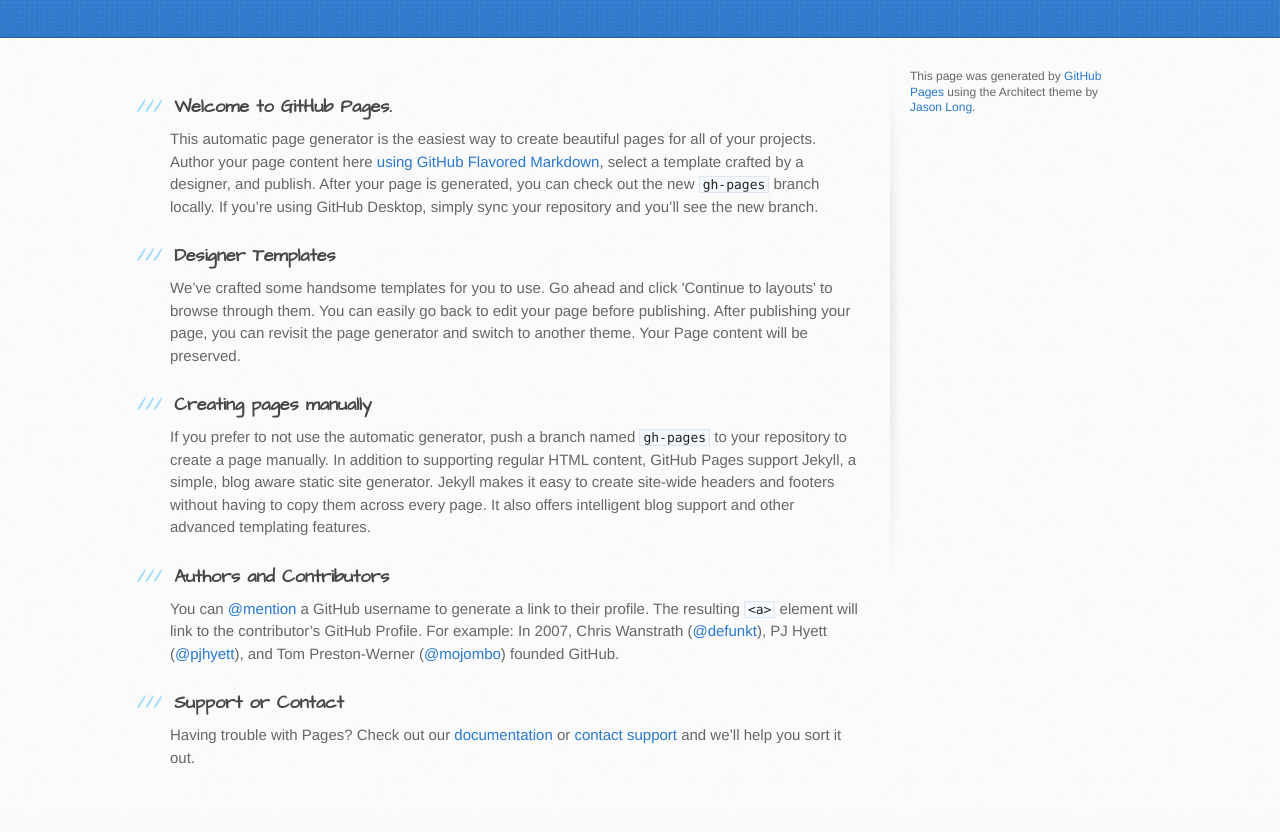
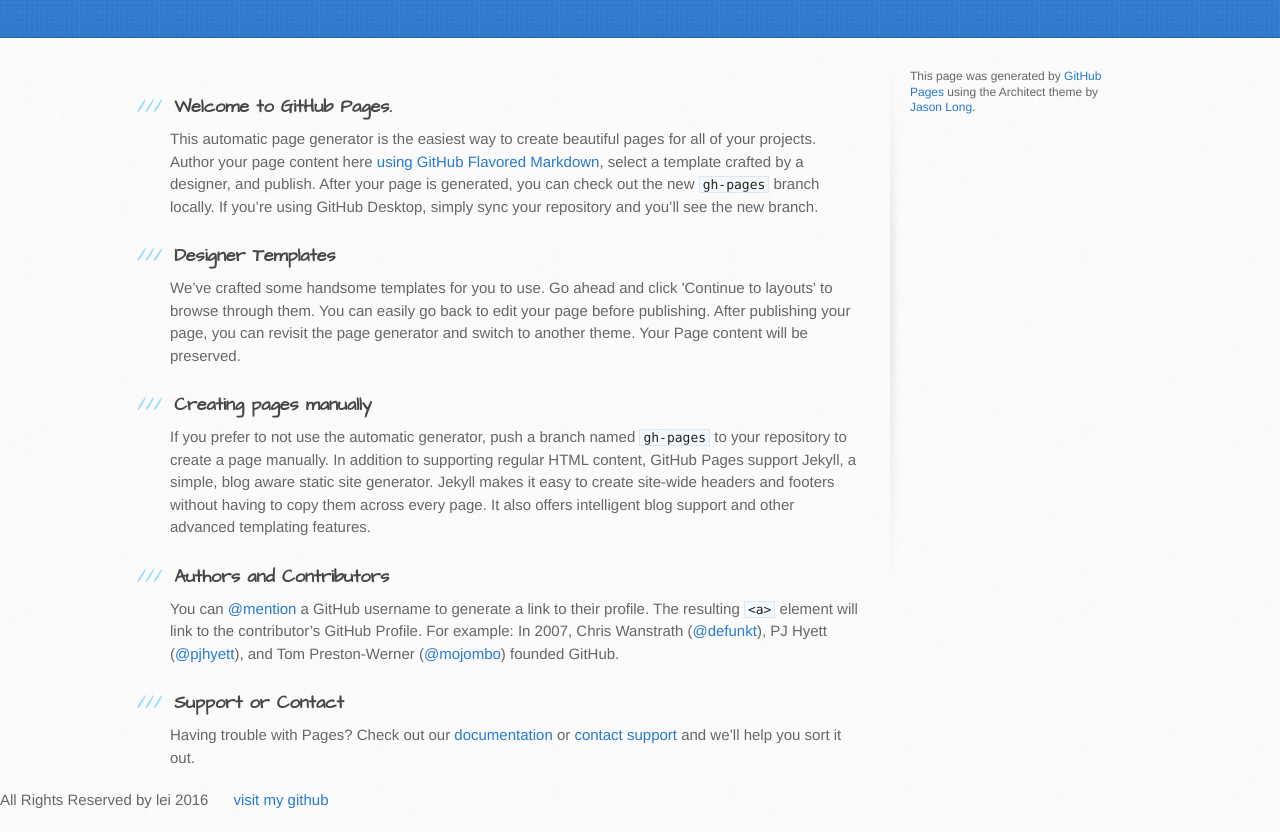
Before and after one commit to imail2016/imail2016.github.io, a plain HTML site: page index.html in a window 1280 px wide. Shown: the part 163-995 px from the top of the page. Drawn offline with Linux system fonts and the light colour scheme.

Commit message:
Update index.html

```diff
--- a/index.html
+++ b/index.html
@@ -62,6 +62,8 @@
       </div>
     </div>
 
-
+  <div>
+    <p>All Rights Reserved by lei 2016&nbsp&nbsp&nbsp&nbsp&nbsp  <a href="https://github.com/imail2016">visit my github</p>
+  </div>
   </body>
 </html>
```
